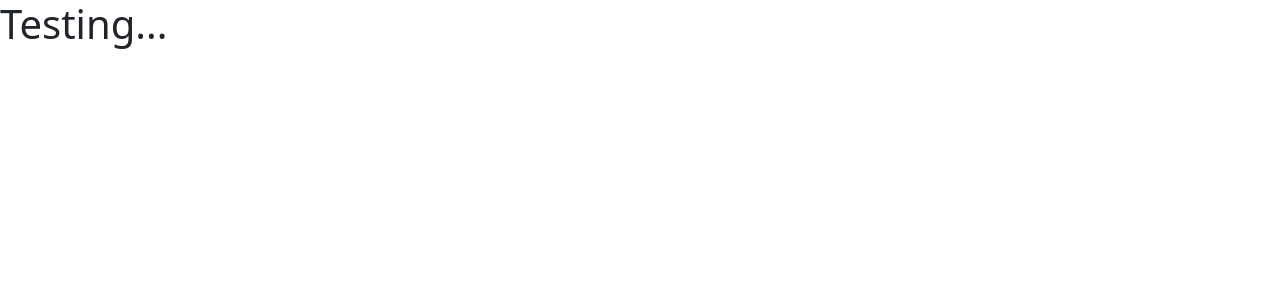
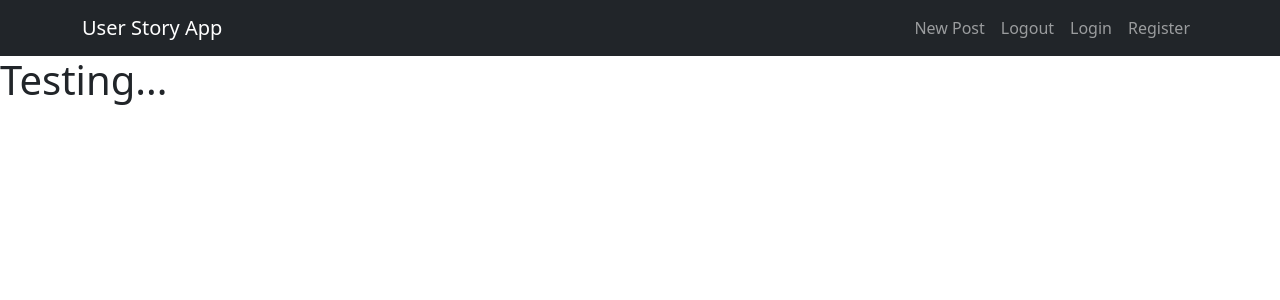
Before and after one commit to yahyasaadi/blog, a Flask app: page / in a window 1280 px wide. Shown: the top 300 px of the page. Run offline with Flask 2, Linux system fonts and the light colour scheme.

Commit message:
added a navbar

```diff
--- a/blog_app/templates/base.html
+++ b/blog_app/templates/base.html
@@ -13,6 +13,34 @@
     <title>{{ title }}</title>
 </head>
 <body>
+    <!-- Navbar -->
+    <nav class="navbar navbar-expand-lg bg-dark navbar-dark">
+        <div class="container">
+            <a href="{{ url_for('home') }}" class="navbar-brand">User Story App</a>
+            <button class="navbar-toggler" type="button" data-bs-toggle="collapse" data-bs-target="#navbarNav">
+                <span class="navbar-toggler-icon"></span>
+            </button>
+
+            <div class="collapse navbar-collapse" id="navbarNav">
+                <ul class="navbar-nav ms-auto">
+                    <li class="nav-item">
+                        <a href="#" class="nav-link">New Post</a>
+                    </li>
+                    <li class="nav-item">
+                        <a href="#" class="nav-link">Logout</a>
+                    </li>
+                    <li class="nav-item">
+                        <a href="#" class="nav-link">Login</a>
+                    </li>
+                    <li class="nav-item">
+                        <a href="#" class="nav-link">Register</a>
+                    </li>
+                </ul>
+            </div>
+        </div>
+    </nav>
+
+
     {% block content %}{% endblock %}
     <!-- Bootstrap JavaScript -->
     <script src="https://cdn.jsdelivr.net/npm/bootstrap@5.0.2/dist/js/bootstrap.bundle.min.js" integrity="sha384-MrcW6ZMFYlzcLA8Nl+NtUVF0sA7MsXsP1UyJoMp4YLEuNSfAP+JcXn/tWtIaxVXM" crossorigin="anonymous"></script>
```
